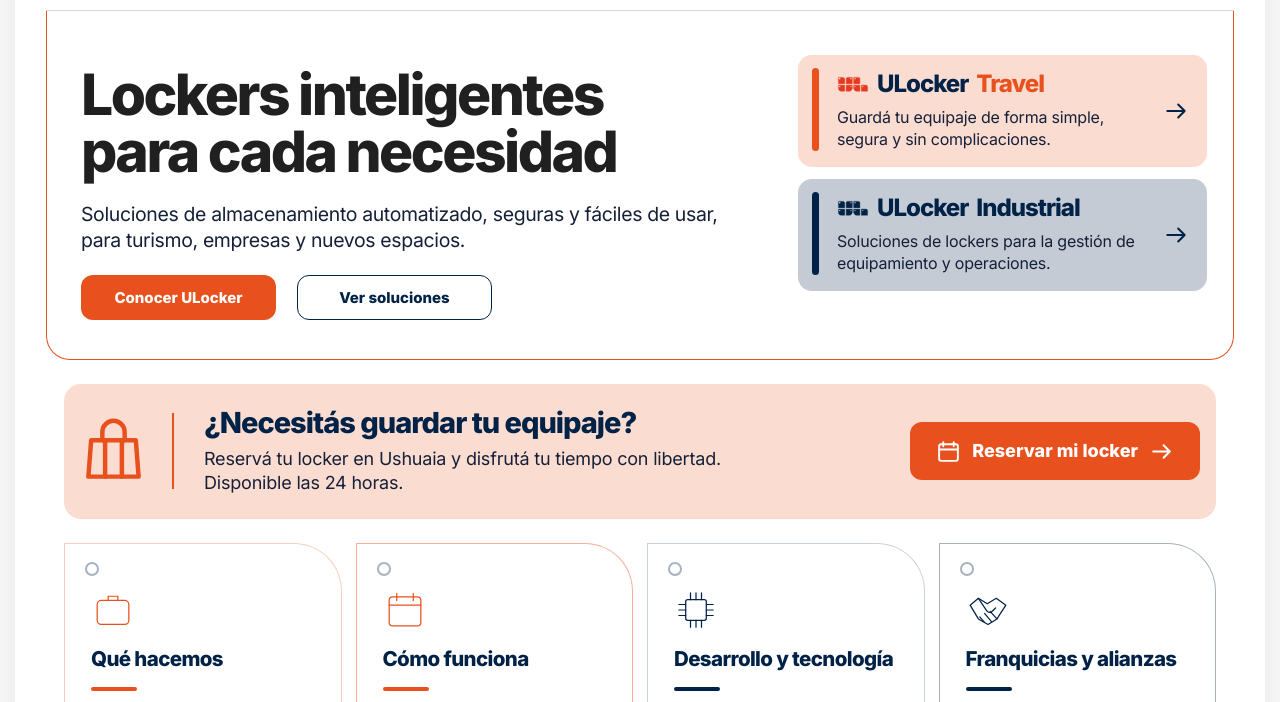
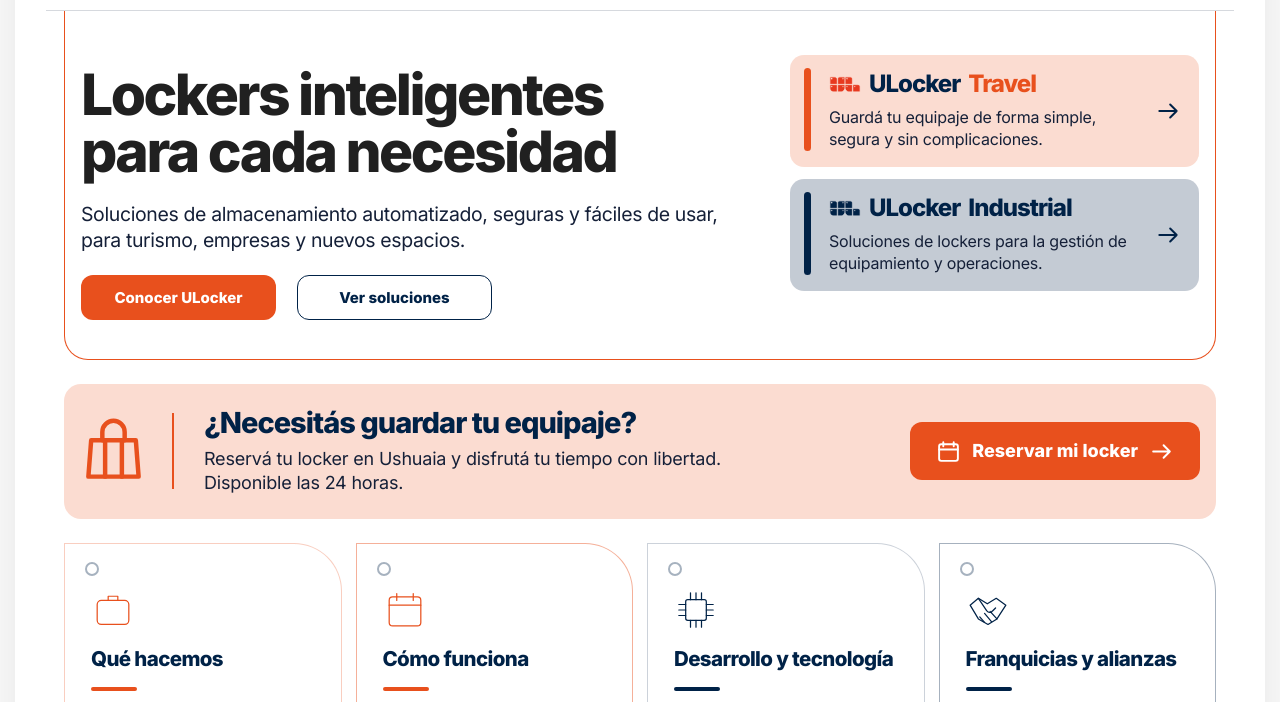
Before and after one commit to darlolanza/portal_ulocker, a plain HTML site: page index.html in a window 1280 px wide. Shown: the part 98-800 px from the top of the page. Drawn offline with Linux system fonts and the light colour scheme.

Commit message:
Arreglo de alineacion de recuadro de Head

```diff
--- a/css/styles.css
+++ b/css/styles.css
@@ -269,7 +269,7 @@ main {
   display: grid;
   grid-template-columns: minmax(0, 1.6fr) minmax(0, 1fr);
   grid-template-areas: "intro solutions";
-  column-gap: 55px;
+  column-gap: 45px;
   row-gap: 24px;
   padding: 44px 0 34px;
   border-left: 1.5px solid var(--orange);
@@ -277,12 +277,12 @@ main {
   border-bottom: 1.5px solid var(--orange);
   border-top: none;
   border-radius: 0 0 24px 24px;
-  margin-bottom: 24px;
+  margin: 0 18px 24px;
 }
 
 .intro-copy {
   grid-area: intro;
-  padding: 11px 0 5px 36px;
+  padding: 11px 0 5px 16px;
   min-width: 0;
 }
 
@@ -321,7 +321,7 @@ main {
   display: flex;
   flex-direction: column;
   gap: 12px;
-  padding: 0 26px 0 0;
+  padding: 0 16px 0 0;
 }
 
 .solution-card {
@@ -959,8 +959,17 @@ main {
     padding-right: 34px;
   }
 
+  .top-block {
+    margin-left: 18px;
+    margin-right: 18px;
+  }
+
   .intro-copy {
-    padding-left: 34px;
+    padding-left: 16px;
+  }
+
+  .solution-links {
+    padding-right: 16px;
   }
 
   .booking {
@@ -1021,10 +1030,12 @@ main {
 
   .top-block {
     column-gap: 25px;
+    margin-left: 12px;
+    margin-right: 12px;
   }
 
   .intro-copy {
-    padding-left: 25px;
+    padding-left: 13px;
   }
 
   .intro-copy h1 {
@@ -1032,7 +1043,7 @@ main {
   }
 
   .solution-links {
-    padding-right: 10px;
+    padding-right: 13px;
   }
 
   .solution-title {
```
